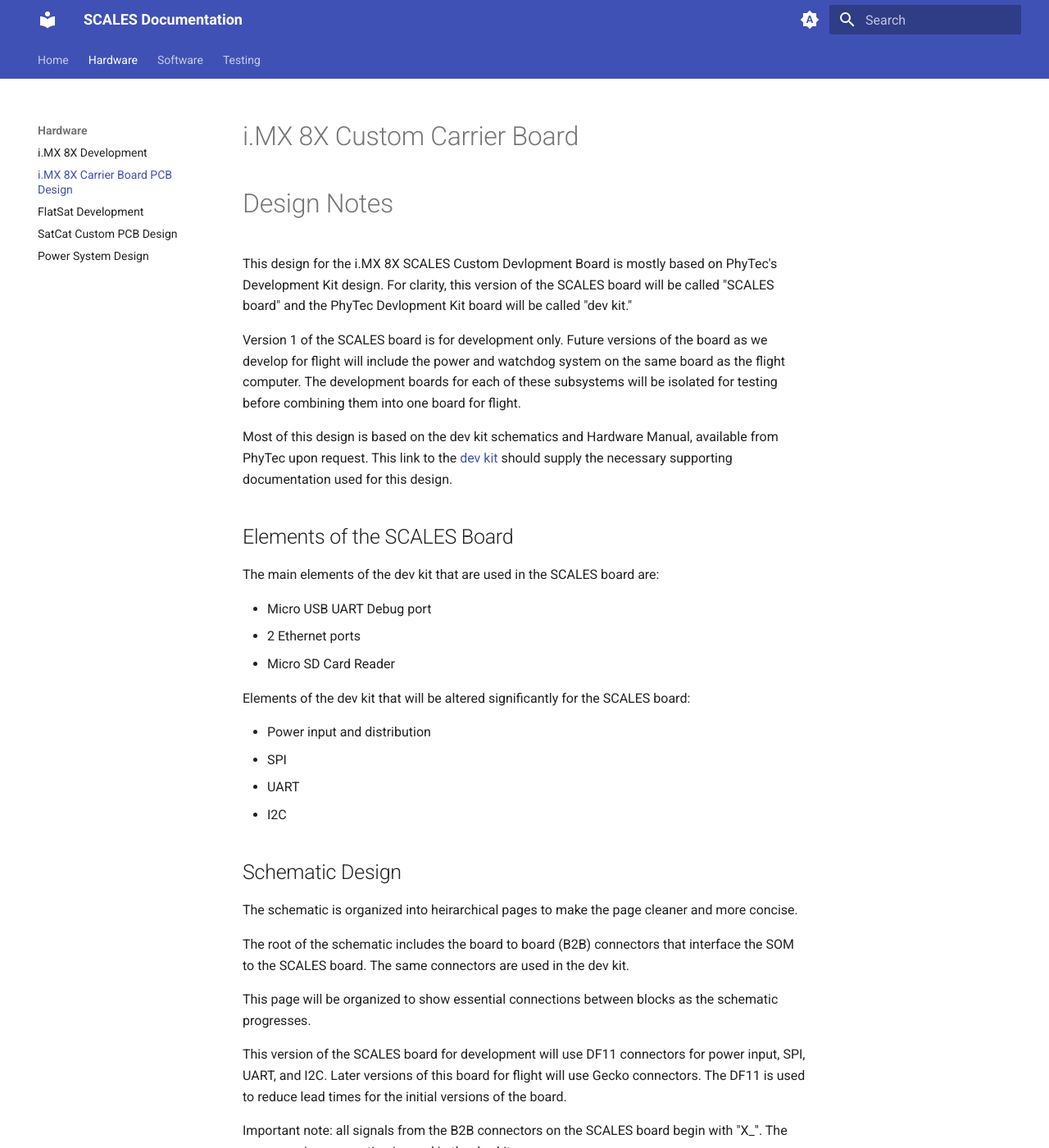
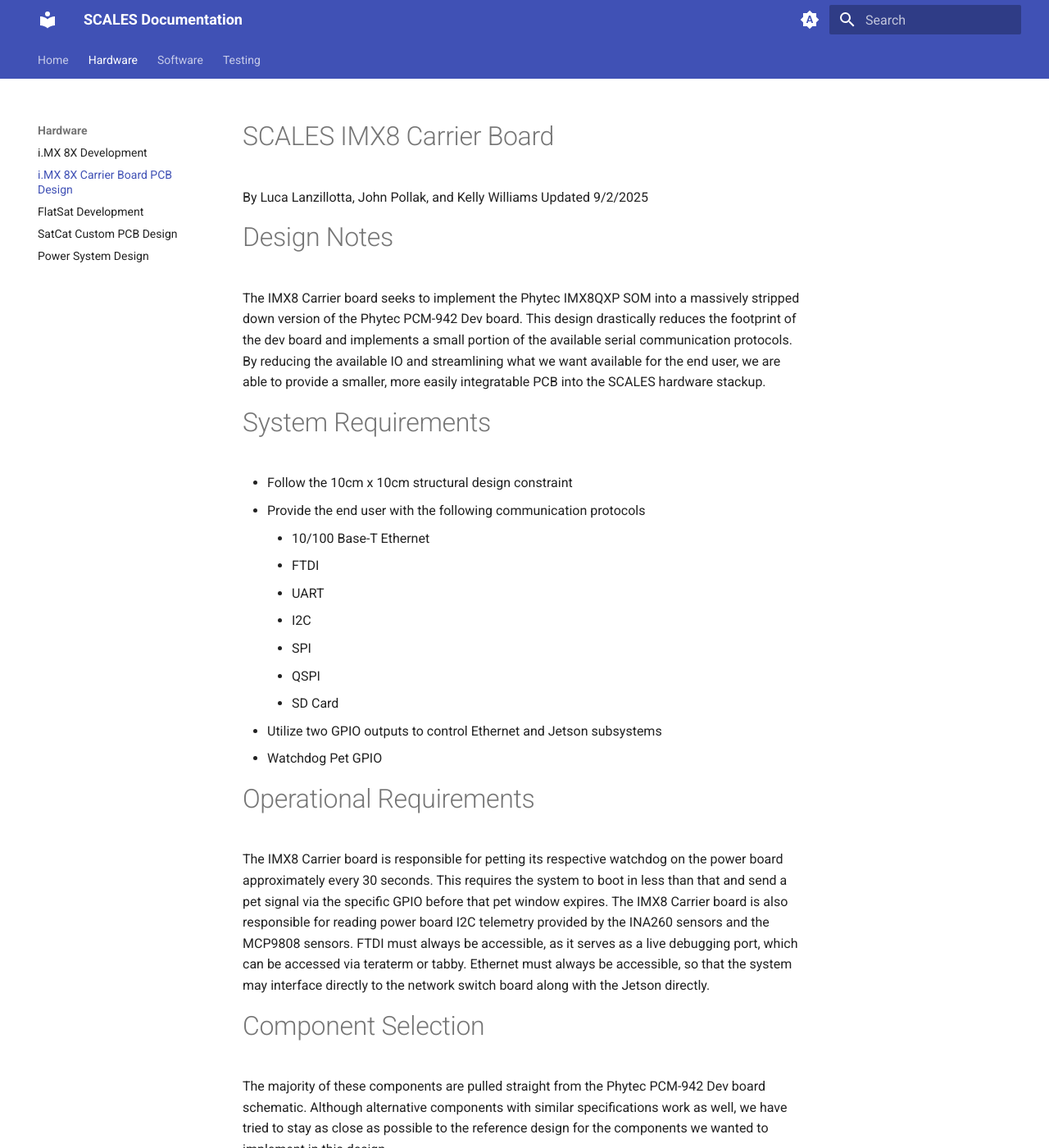
Before and after one commit to BroncoSpace-Lab/scales-docs, an MkDocs documentation site: the page built from docs/imx_carrier_board.md, in a window 1280 px wide and 1400 px high. Shown: the whole window at 82% size. Built offline with MkDocs 1.6.1 and Material for MkDocs 9.7.7, drawn with Linux system fonts in a browser that asks for light colours; some of the changed text lies outside the part shown.

Commit message:
Updated IMX8 Carrier Board Docs

```diff
--- a/docs/imx_carrier_board.md
+++ b/docs/imx_carrier_board.md
@@ -1,83 +1,140 @@
-# i.MX 8X Custom Carrier Board
+# SCALES IMX8 Carrier Board
+By Luca Lanzillotta, John Pollak, and Kelly Williams
+Updated 9/2/2025
 
 # Design Notes
+The IMX8 Carrier board seeks to implement the Phytec IMX8QXP SOM into a massively stripped down version of the Phytec PCM-942 Dev board. This design drastically reduces the footprint of the dev board and implements a small portion of the available serial communication protocols. By reducing the available IO and streamlining what we want available for the end user, we are able to provide a smaller, more easily integratable PCB into the SCALES hardware stackup.
 
-This design for the i.MX 8X SCALES Custom Devlopment Board is mostly based on PhyTec's Development Kit design. For clarity, this version of the SCALES board will be called "SCALES board" and the PhyTec Devlopment Kit board will be called "dev kit."
+# System Requirements
+- Follow the 10cm x 10cm structural design constraint
+- Provide the end user with the following communication protocols
+    * 10/100 Base-T Ethernet
+    * FTDI
+    * UART
+    * I2C
+    * SPI
+    * QSPI
+    * SD Card
+- Utilize two GPIO outputs to control Ethernet and Jetson subsystems
+- Watchdog Pet GPIO
 
-Version 1 of the SCALES board is for development only. Future versions of the board as we develop for flight will include the power and watchdog system on the same board as the flight computer. The development boards for each of these subsystems will be isolated for testing before combining them into one board for flight.
+# Operational Requirements
+The IMX8 Carrier board is responsible for petting its respective watchdog on the power board approximately every 30 seconds. This requires the system to boot in less than that and send a pet signal via the specific GPIO before that pet window expires.
+The IMX8 Carrier board is also responsible for reading power board I2C telemetry provided by the INA260 sensors and the MCP9808 sensors.
+FTDI must always be accessible, as it serves as a live debugging port, which can be accessed via teraterm or tabby.
+Ethernet must always be accessible, so that the system may interface directly to the network switch board along with the Jetson directly.
 
-Most of this design is based on the dev kit schematics and Hardware Manual, available from PhyTec upon request. This link to the [dev kit](https://www.phytec.com/product/phycore-i-mx-8-development-kit/) should supply the necessary supporting documentation used for this design.
+# Component Selection
+The majority of these components are pulled straight from the Phytec PCM-942 Dev board schematic. Although alternative components with similar specifications work as well, we have tried to stay as close as possible to the reference design for the components we wanted to implement in this design.
 
-## Elements of the SCALES Board
+* [SOM Connectors](https://www.samtec.com/products/bth-070-02-l-d-a-k-tr#cadmodels)
+* [DF11 Connectors](https://lcsc.com/product-detail/Wire-To-Board-Wire-To-Wire-Connector_HRS-Hirose-HRS-DF11-16DP-2DSA-08_C530981.html)
+* [Power Distribution Switch](https://lcsc.com/product-detail/Power-Distribution-Switches_ROHM-Semicon-BD2204GUL-E2_C314699.html?s_z=n_BD2204GUL-E2)
+* [Micro SD Card Connector](https://lcsc.com/product-detail/SD-Card-Memory-Card-Connector_MOLEX-5027740891_C330255.html?s_z=n_TF-SMD_5027740891)
+* [FTDI Linear Voltage Regulator](https://lcsc.com/product-detail/Linear-Voltage-Regulators_TI_LP38693MP-ADJ-NOPB_LP38693MP-ADJ-NOPB_C181420.html)
+* [FTDI Controller](https://lcsc.com/product-detail/USB_FTDI_FT2232HL_FT2232HL_C27882.html)
+* [Micro USB-B Connector](https://lcsc.com/product-detail/USB-Connectors_MOLEX_47346-0001_47346-0001_C132560.html)
+* [SPI EEPROM](https://jlcpcb.com/parts/componentSearch?searchTxt=C890471)
+* [FTDI Crystal Oscillator](https://www.lcsc.com/product-detail/C9002.html?s_z=n_C9002)
+* [UART Level Shifters](https://lcsc.com/product-detail/Logic-ICs_TI_TXS0101DCKR_TXS0101DCKR_C132031.html)
+* [ESD Surge Protector](https://lcsc.com/product-detail/TVS_SEMTECH_SRV05-4-TCT_SRV05-4-TCT_C13612.html)
+* [Ethernet PHY to MAC 10/100 Base T Translator](https://www.ti.com/cn/lit/ds/symlink/dp83867ir.pdf?ts=1748027510532&ref_url=https%253A%252F%252Fjlcpcb.com%252F)
+* [Ethernet Crystal Osciallator](https://www.lcsc.com/product-detail/C13740.html?s_z=n_C13740)
+* [Low Voltage AND Gate](https://lcsc.com/product-detail/74-Series_TI_SN74AUP1G08DBVR_SN74AUP1G08DBVR_C139409.html)
+* [Ethernet TVS Diodes](https://www.lcsc.com/product-detail/C13612.html)
+* [RJ45 Connector with Integrated Magnetics](https://jlcpcb.com/partdetail/AmphenolIcc-RJHSE5384/C464587)
+* [Linear Regulator](https://www.lcsc.com/product-detail/C2872754.html?s_z=n_C2872754)
+* [Linear Regulator](https://www.lcsc.com/product-detail/C145717.html)
+* [P-Channel MOSFET](https://www.infineon.com/dgdl/irlml6401pbf.pdf?fileId=5546d462533600a401535668b96d2634)
+* [N-Channel MOSFET](https://www.onsemi.com/pub/Collateral/BSS138-D.PDF)
+* [Switch](https://www.lcsc.com/product-detail/C7471372.html?s_z=n_C7471372)
+* [Button](https://www.lcsc.com/product-detail/C72443.html)
 
-The main elements of the dev kit that are used in the SCALES board are:
+### IMX8 Carrier V2 Block Diagram
+![IMX8 Carrier V2](Images/IMX8CarrierV2Block.png)
 
-- Micro USB UART Debug port
-- 2 Ethernet ports
-- Micro SD Card Reader
+# Schematic
+Root:
 
-Elements of the dev kit that will be altered significantly for the SCALES board:
+![Root](Images/IMX8CarrierV2Root.png)
 
-- Power input and distribution
-- SPI
-- UART
-- I2C
+Power Input:
 
-## Schematic Design
+![Power Input](Images/IMX8CarrierV2PowerInput.png)
 
-The schematic is organized into heirarchical pages to make the page cleaner and more concise.
+Boot Configuration:
 
-The root of the schematic includes the board to board (B2B) connectors that interface the SOM to the SCALES board. The same connectors are used in the dev kit.
+![Boot Configuration](Images/IMX8CarrierV2BootConfig.png)
 
-This page will be organized to show essential connections between blocks as the schematic progresses.
+Debug USB:
 
-This version of the SCALES board for development will use DF11 connectors for power input, SPI, UART, and I2C. Later versions of this board for flight will use Gecko connectors. The DF11 is used to reduce lead times for the initial versions of the board.
+![Debug USB](Images/IMX8CarrierV2DebugUSB.png)
 
-Important note: all signals from the B2B connectors on the SCALES board begin with "X_". The same naming convention is used in the dev kit.
+Ethernet:
 
-### Micro USB UART Debug
+![Ethernet](Images/IMX8CarrierV2Ethernet.png)
 
-Replicated as much of the dev kit design as possible. Main changes are:
+QSPI-SPI:
 
-- MBR0520L is no longer manufactured. using MBR0520LT
-- There is a dip switch and a multiplexor that allow for FTDI to be enabled. The dip switch and multiplexor were removed. (they might be brought back later as we continue to develop UART)
+![QSPI-SPI](Images/IMX8CarrierV2QSPISPI.png)
 
-### Ethernet
+GPIO-I2C:
 
-The i.MX 8X SOM has an onboard ethernet transciever for ETH0, but not ETH1. Any carrier board connected to the SOM is required to implement a transciever for ETH1. The design for this transciever and the supporting ethernet female connector plugs were directly pulled from the dev kit schematic, with the only changes being specific part numbers for components and connectors. The functionality is the same.
+![GPIO-I2C](Images/IMX8CarrierV2GPIOI2C.png)
 
-### Micro SD Card Reader
+# PCB Layout
 
-Everything in the SCALES board is the same as the dev kit except:
+The IMX8 Carrier board is a 6 layer, impedance controlled PCB stackup. This is done to ensure proper Ethernet and USB differential pair routing, along with ease of trace routing. Impedance control was done using the JLCPCB impedance calculator and stackup configuration tool paired with the layout and datasheet recommendations for the specific components requiring particular impedance values.
+In this design there are four track widths that were used to route specific traces, with the impedance controlled tracks, both USB and Ethernet having their own corresponding width. Additionally via sizes vary according to the type of connection necessary.
 
-- No part # for dip switch selected yet
-- Different SD card reader part # used. The one use in the dev kit was not available from JLC PCB.
-- Removed Enable_WIFI switch. This signal is pulled low elsewhere for the multiplexor to still work and we do not need WiFi on the SCALES board, so the functionality was removed.
+Signal1:
 
-The multiplexor and switches allow you to switch between NAND flash/boot and SD flash/boot. You cannot use SD at the same time as WiFi. Since we will not be using WiFi, this will not be an issue, but the Enable_WIFI signal still needs to be pulled low for the multiplexor to work for switching between SD and NAND.
+![Signal1](Images/IMX8CarrierV2Sig1.png)
 
-### Power Input and Distribution
+GND1:
 
-The dev kit used a 12V input. The SOM only requires a 3.3V input at 2A, so we will be using a 3.3V input for the SCALES board.
+![GND1](Images/IMX8CarrierV2GND1.png)
 
-The dev kit also gets input power from a barrel jack wall plug. The SCALES board (version 1 development) will be getting input from a DF11 2x8 pin connector through a tabletop power supply.
 
-The DF11 power connector used in the SCALES board will also be able to get input power from the SCALES Power Distribution board. Pinouts are still being discussed across boards to maintain consistency.
+Power:
 
-The power input and distribution system of the imx SCALES board is still in development. Trying to figure out how the voltage rails will translate from the dev kit without the 12V input.
+![Power](Images/IMX8CarrierPWR.png)
 
-The i.MX 8X SOM generates 3.3V and 1.8V voltage rails, but the dev kit does not use them. Not sure if SCALES should just use the rails or generate new rails.
+Signal2:
 
-The dev kit also has a 5V rail, but all the components that use the 5V rail will not be used in SCALES, so it will most likely be omitted.
+![Signal2](Images/IMX8CarrierSignal2.png)
 
-### SPI
+GND2:
 
-There are expansion header pins on the last page of the dev kit schematic that allow connection to the SPI pins not in use elsewhere on the board. These signals will be connected to the DF11 for use on the SCALES board.
+![GND2](Images/IMX8CarrierGND2.png)
 
-### UART
+Signal3:
 
-The UART on the i.MX 8X dev kit is accessible through header pins, RS232, and the Debug USB. We already covered the Debug USB, so figuring out how to use the signals from the header pins and the RS232 for the DF11 is the next step for the SCALES board. Still in progress.
+![SIGNAL3](Images/IMX8CarrierSignal3.png)
 
-### I2C
+# PCB 3D Renders
+Front:
 
-I2C on the dev kit seems pretty straightforward, all that needs to be done is confirm the pinouts for the DF11 with the peripheral board to make sure that everything lines up correctly across both boards for continuity in the design of the system.
+![Front](Images/IMX8CarrierFront.png)
+
+Back:
+
+![Back](Images/IMX8CarrierBack.png)
+
+# Resources Used for this Design
+
+- [IMX8 Quickstart Guide](https://docs.phytec.com/projects/yocto-phycore-imx8x/en/latest/quickstart/index.html)
+- [IMX8 Hardware Manual](https://livecsupomona.sharepoint.com/sites/broncospacelab/Shared%20Documents/Forms/AllItems.aspx?id=%2Fsites%2Fbroncospacelab%2FShared%20Documents%2FSCALES%20-%20General%2FDocumentation%2FHardware%2Fi%2EMX%208X%2FL-864e%2EA4_phyCORE-i%2EMX8X_HW%20Manual%20%285%29%2Epdf&parent=%2Fsites%2Fbroncospacelab%2FShared%20Documents%2FSCALES%20-%20General%2FDocumentation%2FHardware%2Fi%2EMX%208X)
+- [IMX8 Hardware Development Guide](https://livecsupomona.sharepoint.com/sites/broncospacelab/Shared%20Documents/Forms/AllItems.aspx?id=%2Fsites%2Fbroncospacelab%2FShared%20Documents%2FSCALES%20%2D%20General%2FDocumentation%2FHardware%2Fi%2EMX%208X%2Fi%2EMX8%20QXP%20Hardware%20Developer%27s%20Guide%2Epdf&parent=%2Fsites%2Fbroncospacelab%2FShared%20Documents%2FSCALES%20%2D%20General%2FDocumentation%2FHardware%2Fi%2EMX%208X)
+- [IMX8 Applications Processor Reference
+Manual](https://livecsupomona.sharepoint.com/sites/broncospacelab/Shared%20Documents/Forms/AllItems.aspx?id=%2Fsites%2Fbroncospacelab%2FShared%20Documents%2FSCALES%20%2D%20General%2FDocumentation%2FHardware%2Fi%2EMX%208X%2FIMX8DQXPRM%2Epdf&parent=%2Fsites%2Fbroncospacelab%2FShared%20Documents%2FSCALES%20%2D%20General%2FDocumentation%2FHardware%2Fi%2EMX%208X)
+- [IMX8 Dev Board Schematic](https://livecsupomona.sharepoint.com/sites/broncospacelab/Shared%20Documents/Forms/AllItems.aspx?id=%2Fsites%2Fbroncospacelab%2FShared%20Documents%2FSCALES%20%2D%20General%2FDocumentation%2FHardware%2Fi%2EMX%208X%2Fi%2EMX%208X%20dev%20board%20schematics%2Epdf&parent=%2Fsites%2Fbroncospacelab%2FShared%20Documents%2FSCALES%20%2D%20General%2FDocumentation%2FHardware%2Fi%2EMX%208X)
+- [IMX8 SOM Schematic](https://livecsupomona.sharepoint.com/sites/broncospacelab/Shared%20Documents/Forms/AllItems.aspx?id=%2Fsites%2Fbroncospacelab%2FShared%20Documents%2FSCALES%20%2D%20General%2FDocumentation%2FHardware%2Fi%2EMX%208X%2Fi%2EMX%208X%20SOM%20schematics%2Epdf&parent=%2Fsites%2Fbroncospacelab%2FShared%20Documents%2FSCALES%20%2D%20General%2FDocumentation%2FHardware%2Fi%2EMX%208X)
+- [PHYTEC Pinmux Tool](https://pinmux.phytec.com/)
+
+### Access this design with the link below
+https://github.com/BroncoSpace-Lab/scales-hardware/tree/main/imx8x_carrier_board
+
+# Testing and Evaluation Notes
+
+   - Board testing and evaluation is on the way!
```
Also changed, not shown: docs/backups/imx_carrier_board.md (added, +83 -0 lines), docs/Images/IMX8CarrierBack.png (added), docs/Images/IMX8CarrierFront.png (added), docs/Images/IMX8CarrierGND2.png (added), docs/Images/IMX8CarrierPWR.png (added), docs/Images/IMX8CarrierSignal2.png (added), docs/Images/IMX8CarrierSignal3.png (added), docs/Images/IMX8CarrierV2Block.png (added), docs/Images/IMX8CarrierV2BootConfig.png (added), docs/Images/IMX8CarrierV2DebugUSB.png (added), docs/Images/IMX8CarrierV2Ethernet.png (added), docs/Images/IMX8CarrierV2GND1.png (added), docs/Images/IMX8CarrierV2GPIOI2C.png (added), docs/Images/IMX8CarrierV2PowerInput.png (added), 3 more files.
